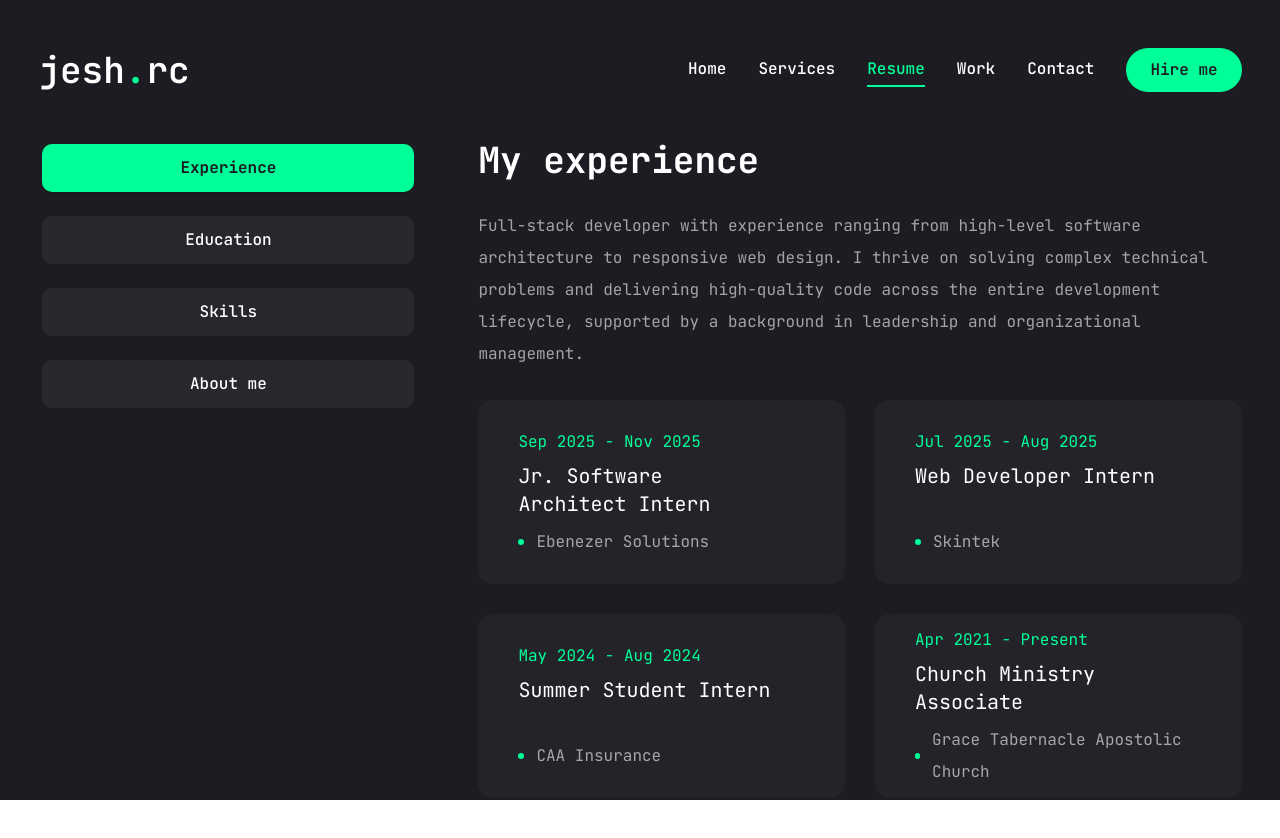
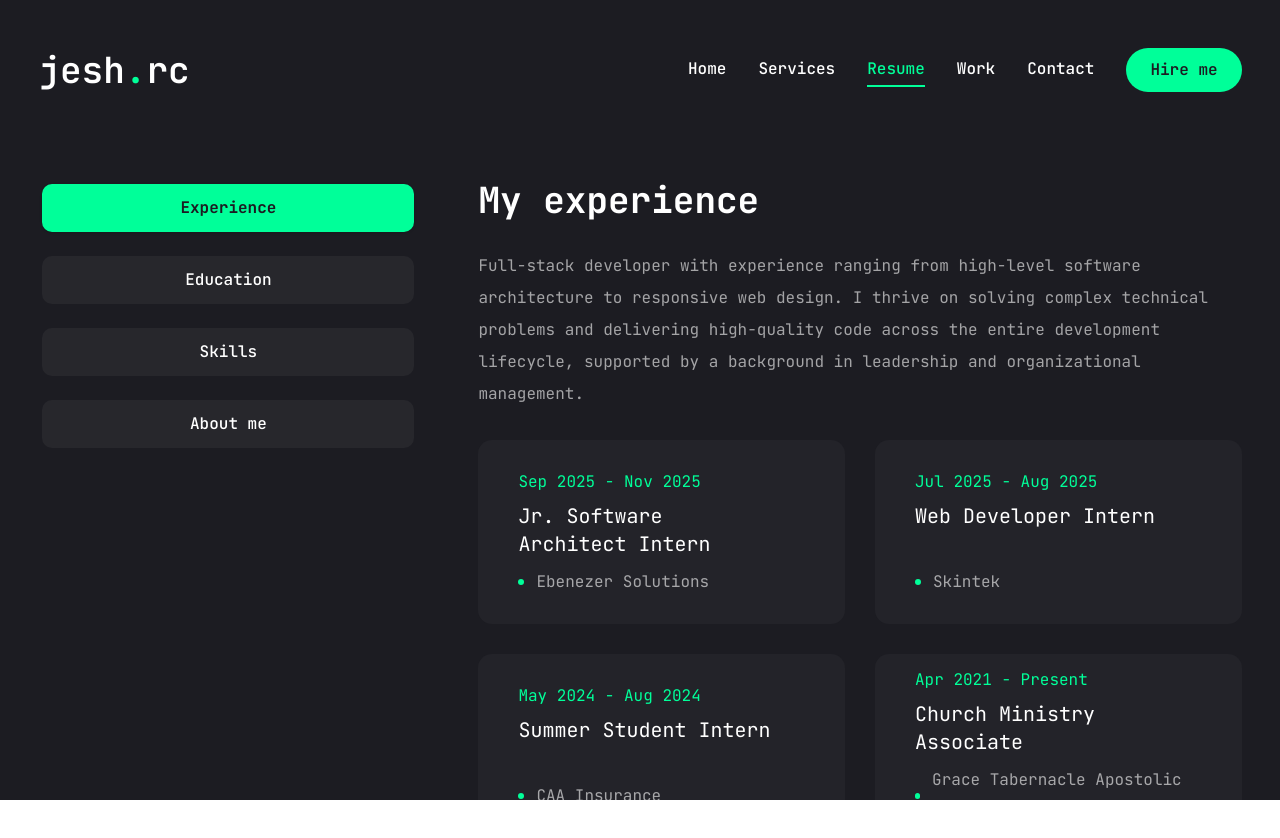
Before and after one commit to jesh-rc/Portfolio, a Next.js app: page /resume in a window 1280 px wide. Before the commit the page ends 800 px from the top, so only its background shows below. Built offline with nearby package versions, Linux system fonts and the light colour scheme.

Commit message:
Added fade animation to Resume page

```diff
--- a/app/resume/page.jsx
+++ b/app/resume/page.jsx
@@ -189,9 +189,12 @@ const skills = {
 import { Tabs, TabsContent, TabsList, TabsTrigger } from '@/components/ui/tabs';
 import { Tooltip, TooltipContent, TooltipProvider, TooltipTrigger } from '@/components/ui/tooltip';
 import { ScrollArea } from '@/components/ui/scroll-area';
-import { motion } from 'framer-motion';
+import { AnimatePresence, motion } from 'framer-motion';
+
+import { useState } from 'react';
 
 const Resume = () => {
+  const [tab, setTab] = useState("experience");
     return (
         <motion.div
           initial={{opacity: 0}}
@@ -203,7 +206,8 @@ const Resume = () => {
         >
           <div className="container mx-auto">
             <Tabs
-              defaultValue="experience"
+              value={tab}
+              onValueChange={setTab}
               className="flex flex-col xl:flex-row gap-[60px]"
             >
               <TabsList className="flex flex-col w-full max-w-[380px] mx-auto xl:mx-0 gap-6">
@@ -213,9 +217,20 @@ const Resume = () => {
                 <TabsTrigger value="about">About me</TabsTrigger>
               </TabsList>
               {/* content */}
-              <div className="min-h-[70vh] flex-1">
+              <div className="min-h-[70vh] flex-1 relative">
+                <AnimatePresence mode="wait">
+                  <motion.div
+                    key={tab}
+                    initial={{ opacity: 0, y: 10 }}
+                    animate={{ opacity: 1, y: 0 }}
+                    exit={{ opacity: 0, y: -10 }}
+                    transition={{ duration: 0.25, ease: "easeOut" }}
+                    className="absolute inset-0"
+                  >
+
                     {/* experience */}
-                <TabsContent value="experience" className="w-full">
+                    {tab === "experience" && (
+                      <TabsContent value="experience" className="w-full" forceMount>
                         <div className='flex flex-col gap-[30px] text-center xl:text-left'>
                           <h3 className='text-4xl font-bold'>{experience.title}</h3>
                           <p className='text-white/60 mx-auto xl:mx-0'>
@@ -236,9 +251,7 @@ const Resume = () => {
                                         {item.position}
                                       </h3>
                                       <div className='flex items-center gap-3'>
-                                  {/* dot */}
-                                  <span className='w-[6px] h-[6px] rounded-full
-                                  bg-accent'></span>
+                                        <span className='w-[6px] h-[6px] rounded-full bg-accent'></span>
                                         <p className='text-white/60'>{item.company}</p>
                                       </div>
                                   </li>
@@ -248,8 +261,11 @@ const Resume = () => {
                           </ScrollArea>
                         </div>
                       </TabsContent>
+                    )}
+
                     {/* education */}
-                <TabsContent value="education" className="w-full">
+                    {tab === "education" && (
+                      <TabsContent value="education" className="w-full" forceMount>
                         <div className='flex flex-col gap-[30px] text-center xl:text-left'>
                           <h3 className='text-4xl font-bold'>{education.title}</h3>
                           <p className='text-white/60 mx-auto xl:mx-0'>
@@ -270,9 +286,7 @@ const Resume = () => {
                                         {item.degree}
                                       </h3>
                                       <div className='flex items-center gap-3'>
-                                  {/* dot */}
-                                  <span className='w-[6px] h-[6px] rounded-full
-                                  bg-accent'></span>
+                                        <span className='w-[6px] h-[6px] rounded-full bg-accent'></span>
                                         <p className='text-white/60'>{item.institution}</p>
                                       </div>
                                   </li>
@@ -282,8 +296,11 @@ const Resume = () => {
                           </ScrollArea>
                         </div>
                       </TabsContent>
+                    )}
+
                     {/* skills */}
-                <TabsContent value="skills" className="w-full">
+                    {tab === "skills" && (
+                      <TabsContent value="skills" className="w-full" forceMount>
                         <div className='flex flex-col gap-[30px] text-center xl:text-left'>
                           <h3 className='text-4xl font-bold'>{skills.title}</h3>
                           <p className='text-white/60 mx-auto xl:mx-0'>{skills.description}</p>
@@ -311,8 +328,11 @@ const Resume = () => {
                           </ScrollArea>
                         </div>
                       </TabsContent>
+                    )}
+
                     {/* about me */}
-                <TabsContent value="about" className="w-full text-center xl:text-left">
+                    {tab === "about" && (
+                      <TabsContent value="about" className="w-full text-center xl:text-left" forceMount>
                         <div className='flex flex-col gap-[30px]'>
                           <h3 className='text-4xl font-bold'>{about.title}</h3>
                           <p className='text-white/60 mx-auto xl:mx-0'>{about.description}</p>
@@ -341,6 +361,10 @@ const Resume = () => {
                           </ul>
                         </div>
                       </TabsContent>
+                    )}
+
+                  </motion.div>
+                </AnimatePresence>
               </div>
             </Tabs>
           </div>
```
Lines whose indentation alone changed are shown as unchanged.
